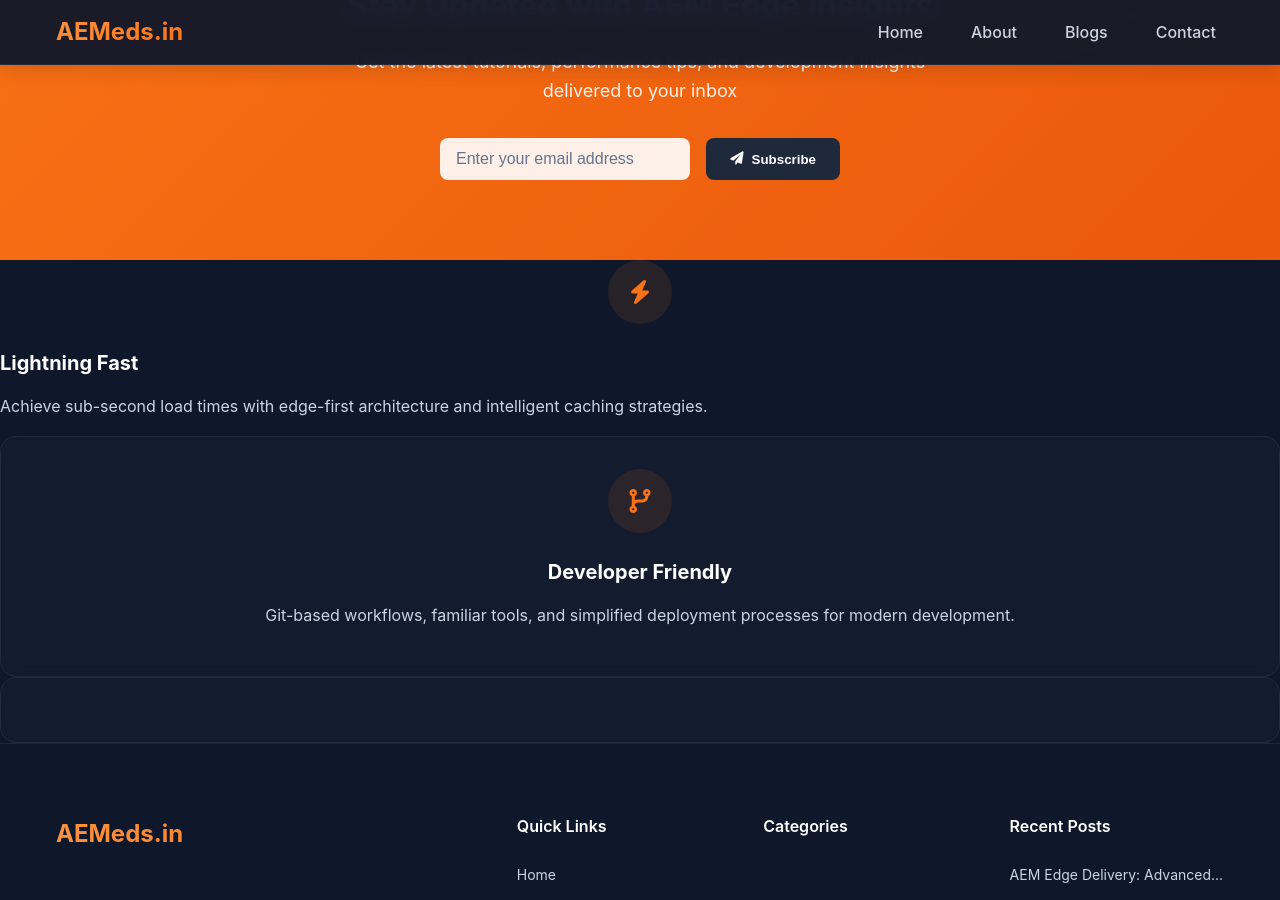
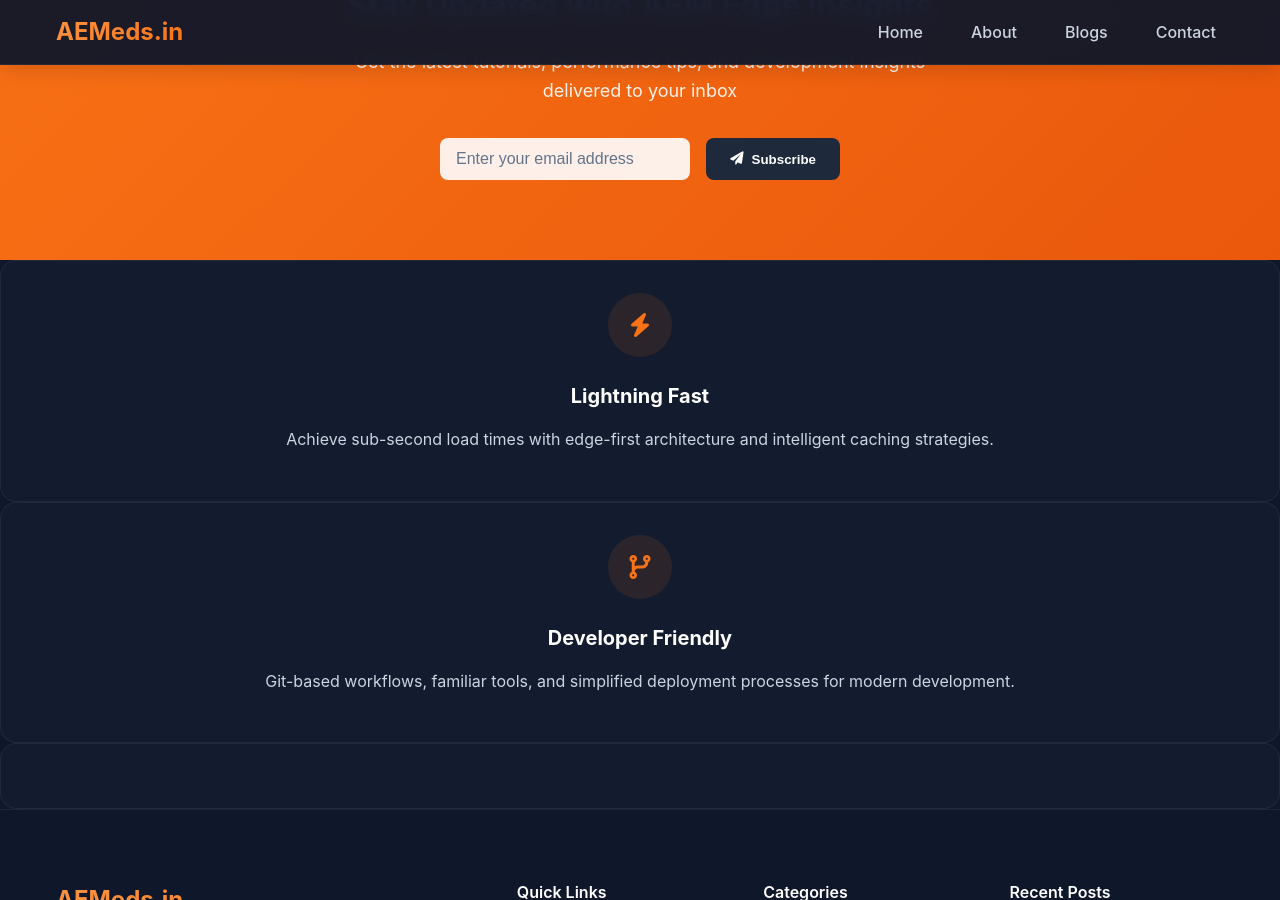
Before and after one commit to imSwapnilGaikwad/aem-eds-website, a Jekyll site: the page built from index.html, in a window 1280 px wide and 900 px high, scrolled down 2771 px. Built offline with Jekyll 4.4.1, drawn with Linux system fonts in a browser that asks for light colours; the list of posts is cut into pages by our own code.

Commit message:
fixed feature card

```diff
--- a/index.html
+++ b/index.html
@@ -175,13 +175,17 @@ description: "Discover cutting-edge insights, performance optimization technique
             </form>
         </div>
     </div>
-</section><div class="feature-icon">
+</section>
+            <div class="feature-card">
+
+<div class="feature-icon">
                     <i class="fas fa-bolt"></i>
                 </div>
                 <h3 class="feature-title">Lightning Fast</h3>
                 <p class="feature-description">
                     Achieve sub-second load times with edge-first architecture and intelligent caching strategies.
                 </p>
+            </div>
             </div>
 
             <div class="feature-card">
```
